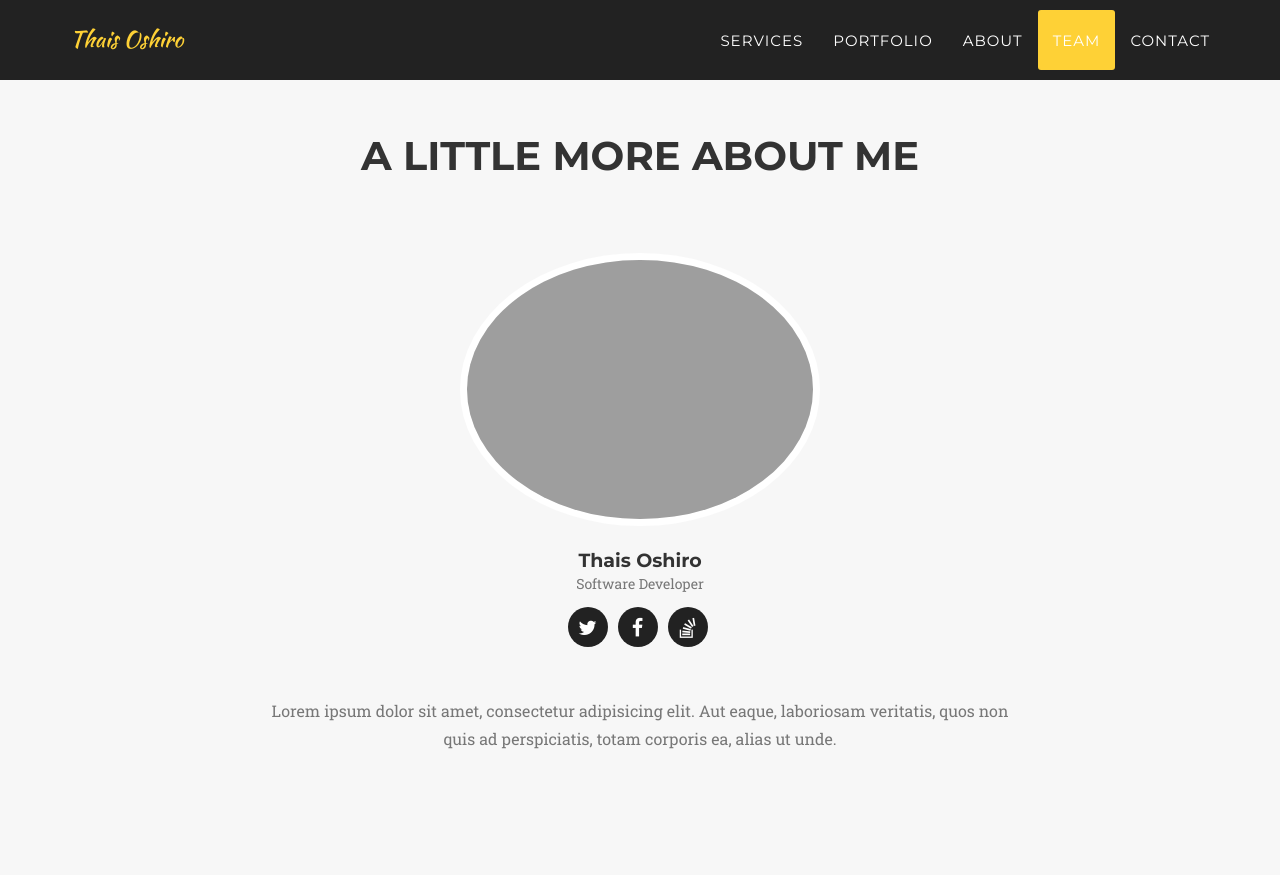
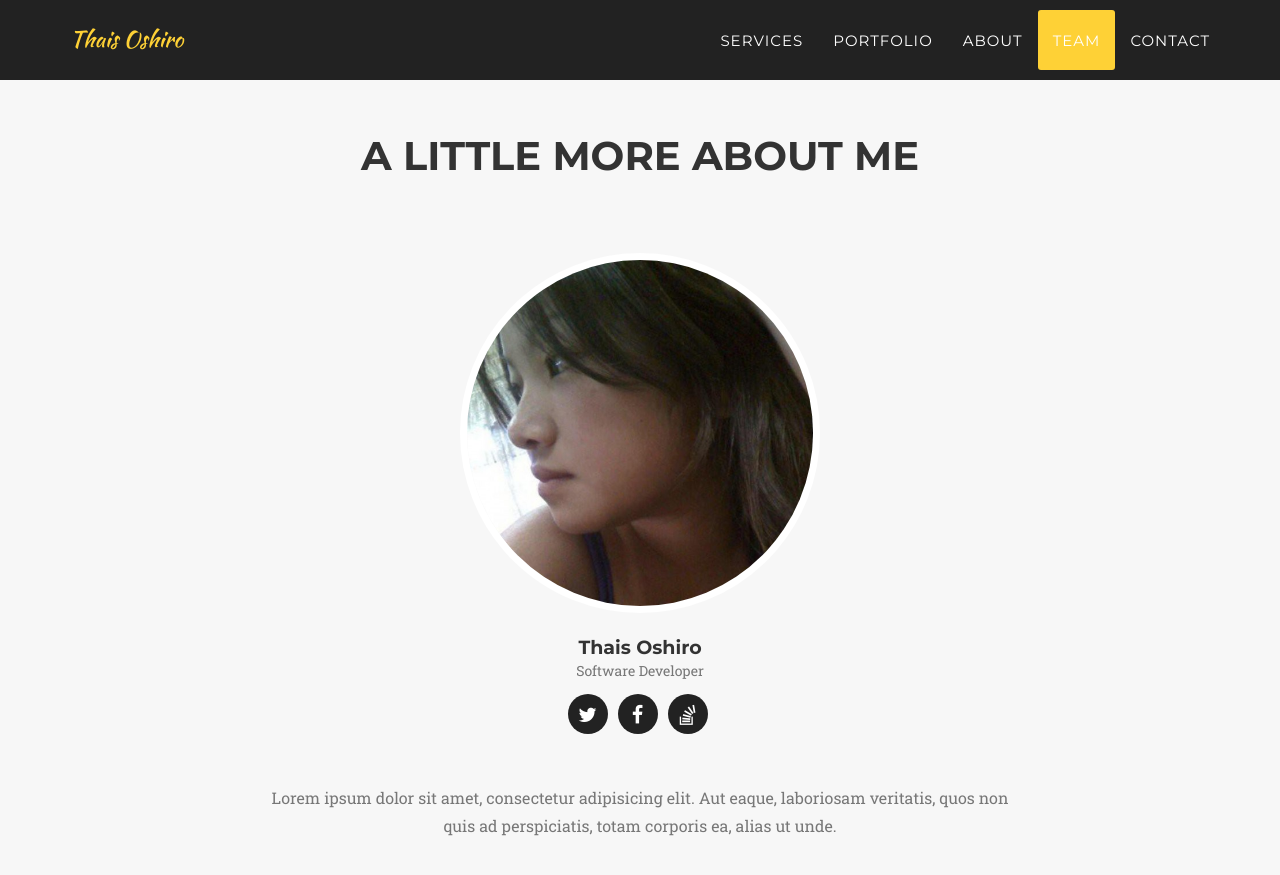
Before and after one commit to thaisoshiro/thaisoshiro.github.io, a Jekyll site: the page built from index.html, in a window 1280 px wide and 900 px high, scrolled down 4532 px. Shown: the top 875 px of the window. Built offline with Jekyll 4.4.1, drawn with Linux system fonts in a browser that asks for light colours; some web fonts are replaced.

Commit message:
add photo

```diff
--- a/_config.yml
+++ b/_config.yml
@@ -15,7 +15,7 @@ color:
 # Team names, titles and social links
 people:
 - name: Thais Oshiro
-  pic: http://www.gravatar.com/avatar/f3c1142827216d291981558383133bf0?s=600
+  pic: me
   position: Software Developer
   social:
     - title: twitter
```
